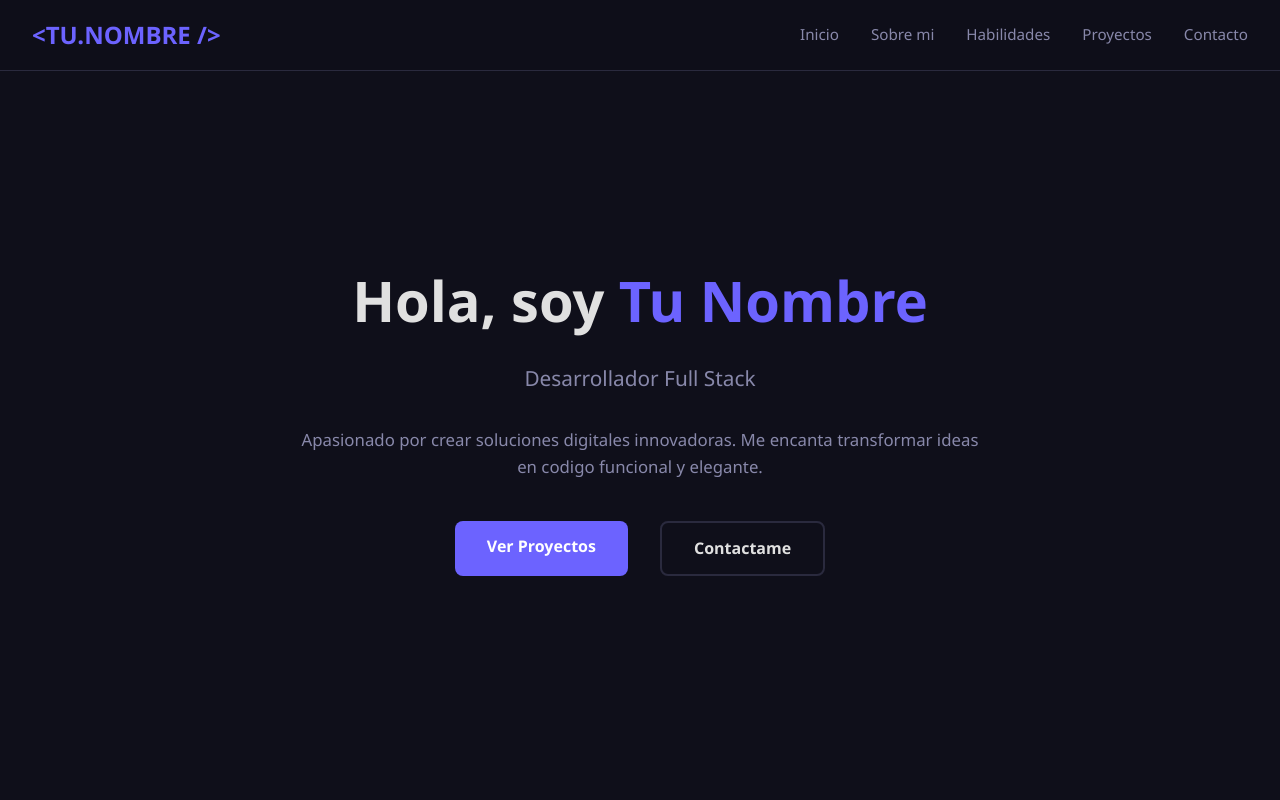
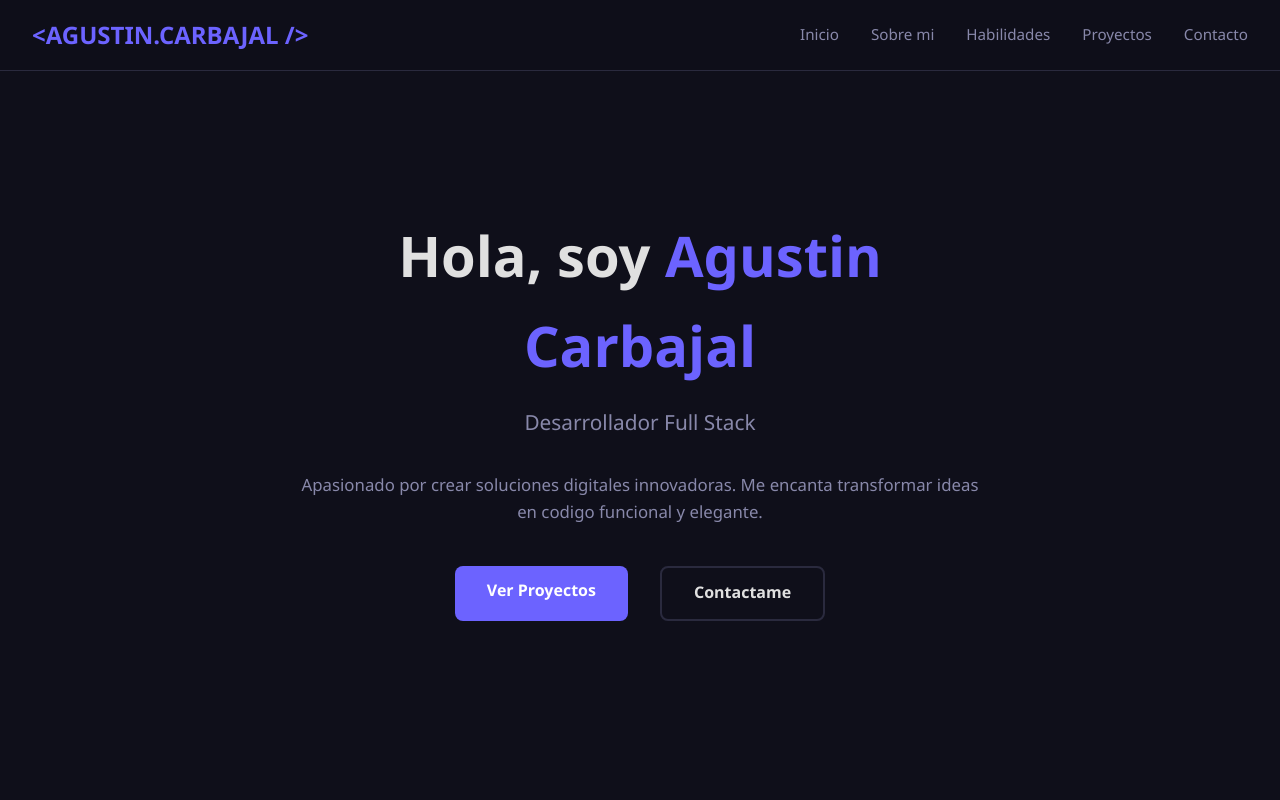
Before and after one commit to agus123e21/Portafolio, a plain HTML site: page index.html in a window 1280 px wide. Shown: the top 800 px of the page. Drawn offline with Linux system fonts and the light colour scheme.

Commit message:
feat: actualizar nombre a Agustin Carbajal

```diff
--- a/index.html
+++ b/index.html
@@ -466,7 +466,7 @@
 <body>
 
     <nav>
-        <a href="#" class="logo">&lt;TU.NOMBRE /&gt;</a>
+        <a href="#" class="logo">&lt;AGUSTIN.CARBAJAL /&gt;</a>
         <ul class="nav-links">
             <li><a href="#inicio">Inicio</a></li>
             <li><a href="#sobre-mi">Sobre mi</a></li>
@@ -479,7 +479,7 @@
     <!-- HERO -->
     <section class="hero" id="inicio">
         <div class="hero-content">
-            <h1>Hola, soy <span>Tu Nombre</span></h1>
+            <h1>Hola, soy <span>Agustin Carbajal</span></h1>
             <p class="subtitle">Desarrollador Full Stack</p>
             <p class="description">
                 Apasionado por crear soluciones digitales innovadoras.
@@ -666,7 +666,7 @@
             <a href="https://linkedin.com" target="_blank">&#128279; LinkedIn</a>
             <a href="https://twitter.com" target="_blank">&#128038; Twitter</a>
         </div>
-        <p>&copy; 2026 Tu Nombre. Todos los derechos reservados.</p>
+        <p>&copy; 2026 Agustin Carbajal. Todos los derechos reservados.</p>
     </footer>
 
 </body>
```
